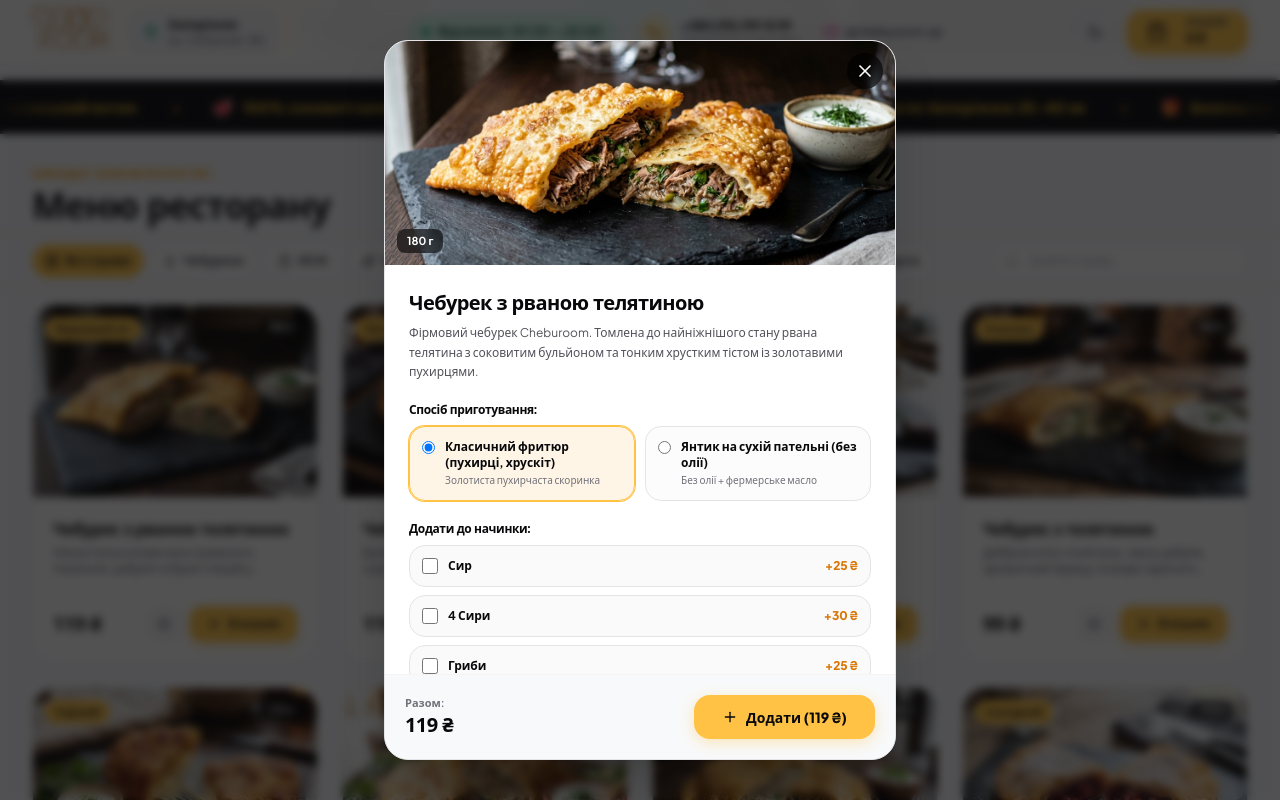
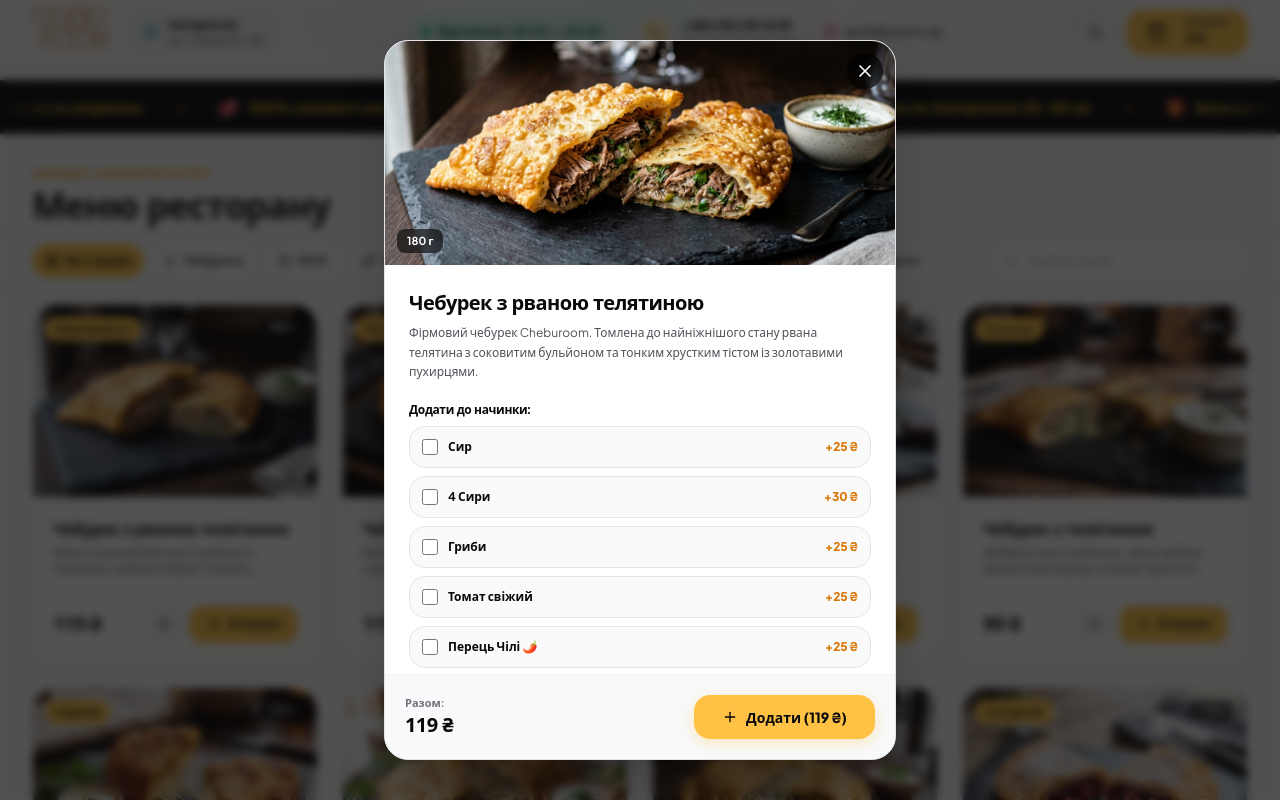
Before and after one commit to DmitriyKachan/cheburoom-zp, a React (Vite) app: page / in a window 1280 px wide. Both pictures are taken after a click on the element 175 px from the left and 1208 px from the top of the page. Shown: the part 808-1608 px from the top of the page. Built offline with nearby package versions, Linux system fonts and the light colour scheme; a web font is replaced by a local one.

Commit message:
feat: remove all mentions of yantyk from menu, modals, and metadata

```diff
--- a/index.html
+++ b/index.html
@@ -3,16 +3,16 @@
   <head>
     <meta charset="UTF-8" />
     <meta name="viewport" content="width=device-width, initial-scale=1.0, maximum-scale=5.0" />
-    <title>ЧЕБУROOM Запоріжжя — Крафтовий street food | Справжні чебуреки та янтики</title>
-    <meta name="description" content="ЧЕБУROOM у Запоріжжі (@cheburoom.zp): авторські гарячі чебуреки з пухирчастим тістом та кримські янтики без олії. З-під ножа за 7-12 хвилин. Телефон: +380 (95) 199 15 99" />
+    <title>ЧЕБУROOM Запоріжжя — Крафтовий street food | Справжні соковиті чебуреки</title>
+    <meta name="description" content="ЧЕБУROOM у Запоріжжі (@cheburoom.zp): авторські гарячі чебуреки з пухирчастим тістом та добірним соковитим м'ясом. З-під ножа за 7-12 хвилин. Телефон: +380 (95) 199 15 99" />
     <meta name="theme-color" content="#101012" />
     <link rel="icon" type="image/svg+xml" href="/favicon.svg" />
     <link rel="apple-touch-icon" href="/favicon.svg" />
 
     <!-- Open Graph -->
     <meta property="og:type" content="website" />
-    <meta property="og:title" content="ЧЕБУROOM — Справжні чебуреки та янтики в Запоріжжі" />
-    <meta property="og:description" content="Пухирчасте тісто щоденного замісу, добірне м'ясо з гарячим бульйоном та янтики на сухій пательні без олії." />
+    <meta property="og:title" content="ЧЕБУROOM — Справжні гарячі чебуреки в Запоріжжі" />
+    <meta property="og:description" content="Пухирчасте тісто щоденного замісу, добірне м'ясо з гарячим соковитим бульйоном з-під ножа." />
     <meta property="og:image" content="https://images.unsplash.com/photo-1541745537411-b8046dc6d66c?auto=format&fit=crop&w=1200&q=80" />
 
     <script>
--- a/src/components/CartCheckoutPage.jsx
+++ b/src/components/CartCheckoutPage.jsx
@@ -247,7 +247,7 @@ ${discount > 0 ? `🎁 Знижка (самовивіз -10%): -${discount} ₴\
               У вашому кошику поки немає страв
             </h2>
             <p className="text-xs sm:text-sm text-zinc-500 dark:text-zinc-400 mb-8 max-w-sm mx-auto">
-              Оберіть гарячі хрусткі чебуреки з м'ясом, сирні комбо або авторські янтики у нашому каталозі.
+              Оберіть гарячі хрусткі чебуреки з м'ясом, сирні комбо або авторський WOK у нашому каталозі.
             </p>
             <motion.button
               type="button"
--- a/src/components/DishModal.jsx
+++ b/src/components/DishModal.jsx
@@ -98,7 +98,7 @@ export function DishModal() {
             </p>
 
             {/* Crust Choices */}
-            {dish.options?.crust && dish.options.crust.length > 0 && (
+            {dish.options?.crust && dish.options.crust.length > 1 && (
               <div className="mb-5">
                 <h4 className="text-xs font-display font-bold text-zinc-950 dark:text-white mb-2">
                   Спосіб приготування:
--- a/src/components/Hero.jsx
+++ b/src/components/Hero.jsx
@@ -166,7 +166,7 @@ export function Hero() {
                 <div className="pt-3.5 sm:pt-4 border-t border-zinc-100 dark:border-[#23232E] flex items-center justify-between gap-2 sm:gap-3">
                   <span className="text-[11px] sm:text-xs text-zinc-500 dark:text-zinc-400 flex items-center gap-1.5 whitespace-nowrap">
                     <Sparkles className="w-3.5 h-3.5 text-amber-500 shrink-0" />
-                    <span>Фритюр або Янтик без олії</span>
+                    <span>Класичний золотавий фритюр</span>
                   </span>
                   <motion.button
                     type="button"
--- a/src/components/MarqueeRibbon.jsx
+++ b/src/components/MarqueeRibbon.jsx
@@ -16,8 +16,8 @@ export function MarqueeRibbon() {
       title: "Фірмове пухирчасте тісто"
     },
     {
-      icon: "🍳",
-      title: "Фритюр або Кримський янтик"
+      icon: "🥟",
+      title: "Золотава пухирчаста скоринка"
     },
     {
       icon: "🥩",
--- a/src/data/menuData.js
+++ b/src/data/menuData.js
@@ -18,8 +18,7 @@ export const MENU_DATA = {
   // Офіційні додатки до чебуреків з меню
   chebOptions: {
     crust: [
-      { name: "Класичний фритюр (пухирці, хрускіт)", priceDelta: 0, default: true },
-      { name: "Янтик на сухій пательні (без олії)", priceDelta: 0 }
+      { name: "Класичний фритюр (пухирці, хрускіт)", priceDelta: 0, default: true }
     ],
     extras: [
       { id: "extra-cheese", name: "Сир", price: 25 },
@@ -52,8 +51,7 @@ export const MENU_DATA = {
       customizable: true,
       options: {
         crust: [
-          { name: "Класичний фритюр (пухирці, хрускіт)", priceDelta: 0, default: true },
-          { name: "Янтик на сухій пательні (без олії)", priceDelta: 0 }
+          { name: "Класичний фритюр (пухирці, хрускіт)", priceDelta: 0, default: true }
         ],
         extras: [
           { id: "extra-cheese", name: "Сир", price: 25 },
@@ -84,8 +82,7 @@ export const MENU_DATA = {
       customizable: true,
       options: {
         crust: [
-          { name: "Класичний фритюр (пухирці, хрускіт)", priceDelta: 0, default: true },
-          { name: "Янтик на сухій пательні (без олії)", priceDelta: 0 }
+          { name: "Класичний фритюр (пухирці, хрускіт)", priceDelta: 0, default: true }
         ],
         extras: [
           { id: "extra-cheese", name: "Сир", price: 25 },
@@ -116,8 +113,7 @@ export const MENU_DATA = {
       customizable: true,
       options: {
         crust: [
-          { name: "Класичний фритюр (пухирці, хрускіт)", priceDelta: 0, default: true },
-          { name: "Янтик на сухій пательні (без олії)", priceDelta: 0 }
+          { name: "Класичний фритюр (пухирці, хрускіт)", priceDelta: 0, default: true }
         ],
         extras: [
           { id: "extra-cheese", name: "Сир", price: 25 },
@@ -148,8 +144,7 @@ export const MENU_DATA = {
       customizable: true,
       options: {
         crust: [
-          { name: "Класичний фритюр (пухирці, хрускіт)", priceDelta: 0, default: true },
-          { name: "Янтик на сухій пательні (без олії)", priceDelta: 0 }
+          { name: "Класичний фритюр (пухирці, хрускіт)", priceDelta: 0, default: true }
         ],
         extras: [
           { id: "extra-cheese", name: "Сир", price: 25 },
@@ -180,8 +175,7 @@ export const MENU_DATA = {
       customizable: true,
       options: {
         crust: [
-          { name: "Класичний фритюр (пухирці, хрускіт)", priceDelta: 0, default: true },
-          { name: "Янтик на сухій пательні (без олії)", priceDelta: 0 }
+          { name: "Класичний фритюр (пухирці, хрускіт)", priceDelta: 0, default: true }
         ],
         extras: [
           { id: "extra-cheese", name: "Сир", price: 25 },
@@ -212,8 +206,7 @@ export const MENU_DATA = {
       customizable: true,
       options: {
         crust: [
-          { name: "Класичний фритюр (пухирці, хрускіт)", priceDelta: 0, default: true },
-          { name: "Янтик на сухій пательні (без олії)", priceDelta: 0 }
+          { name: "Класичний фритюр (пухирці, хрускіт)", priceDelta: 0, default: true }
         ],
         extras: [
           { id: "extra-cheese", name: "Сир", price: 25 },
@@ -244,8 +237,7 @@ export const MENU_DATA = {
       customizable: true,
       options: {
         crust: [
-          { name: "Класичний фритюр (пухирці, хрускіт)", priceDelta: 0, default: true },
-          { name: "Янтик на сухій пательні (без олії)", priceDelta: 0 }
+          { name: "Класичний фритюр (пухирці, хрускіт)", priceDelta: 0, default: true }
         ],
         extras: [
           { id: "extra-cheese", name: "Сир", price: 25 },
@@ -276,8 +268,7 @@ export const MENU_DATA = {
       customizable: true,
       options: {
         crust: [
-          { name: "Класичний фритюр (пухирці, хрускіт)", priceDelta: 0, default: true },
-          { name: "Янтик на сухій пательні (без олії)", priceDelta: 0 }
+          { name: "Класичний фритюр (пухирці, хрускіт)", priceDelta: 0, default: true }
         ],
         extras: [
           { id: "extra-cheese", name: "Додати сир", price: 25 }
@@ -301,8 +292,7 @@ export const MENU_DATA = {
       customizable: true,
       options: {
         crust: [
-          { name: "Класичний фритюр (пухирці, хрускіт)", priceDelta: 0, default: true },
-          { name: "Янтик на сухій пательні (без олії)", priceDelta: 0 }
+          { name: "Класичний фритюр (пухирці, хрускіт)", priceDelta: 0, default: true }
         ],
         extras: []
       }
@@ -324,8 +314,7 @@ export const MENU_DATA = {
       customizable: true,
       options: {
         crust: [
-          { name: "Класичний фритюр (пухирці, хрускіт)", priceDelta: 0, default: true },
-          { name: "Янтик на сухій пательні (без олії)", priceDelta: 0 }
+          { name: "Класичний фритюр (пухирці, хрускіт)", priceDelta: 0, default: true }
         ],
         extras: [
           { id: "extra-cheese", name: "Сир", price: 25 }
```
Also changed, not shown: 1 other file (tests, documents, lock files or other folders).
